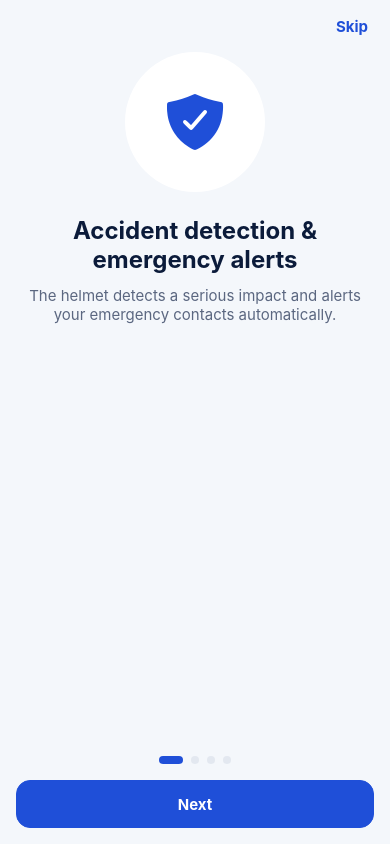
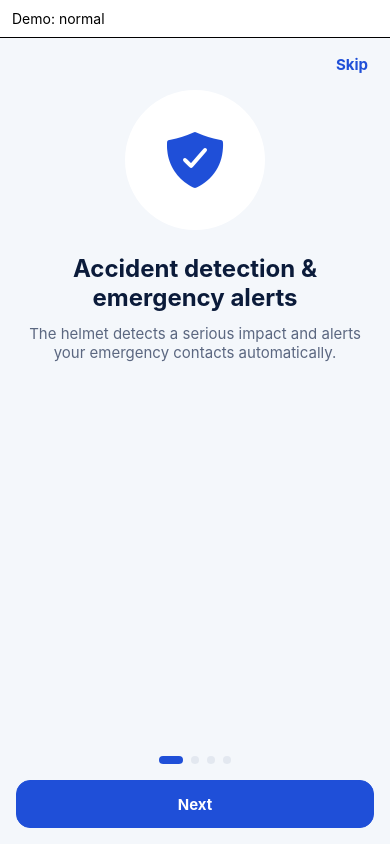
Before and after one commit to KishikaSingh/Kavach, a React Native app in the folder frontend/: screen /Alerts in a window 390 px wide. Built offline with nearby package versions, Linux system fonts and the light colour scheme; what expo-notifications would draw is missing.

Commit message:
Add DemoControlsBar component and render it in App

```diff
--- a/frontend/App.js
+++ b/frontend/App.js
@@ -2,11 +2,13 @@ import React from 'react';
 import { StatusBar } from 'expo-status-bar';
 import { SafeAreaProvider } from 'react-native-safe-area-context';
 import AppNavigator from './src/navigation/AppNavigator';
+import DemoControlsBar from './src/components/DemoControlsBar';
 
 export default function App() {
   return (
     <SafeAreaProvider>
       <StatusBar style="dark" />
+      <DemoControlsBar />
       <AppNavigator />
     </SafeAreaProvider>
   );
--- /dev/null
+++ b/frontend/src/components/DemoControlsBar.js
@@ -0,0 +1,57 @@
+// DemoControlsBar: simple demo mode controls UI
+// Shows current demo scenario and provides a button to cycle through scenarios.
+
+import React from 'react';
+import { View, Text, TouchableOpacity, StyleSheet } from 'react-native';
+import { colors, radius } from '../constants/theme.js';
+import { useDemoControls } from '../hooks/useDemoControls.js';
+
+export default function DemoControlsBar() {
+  const { isDemo, scenario, scenarios, setScenario } = useDemoControls();
+
+  if (!isDemo) return null;
+
+  const nextScenario = () => {
+    if (!scenarios?.length) return;
+    const currentIndex = scenarios.indexOf(scenario);
+    const nextIndex = (currentIndex + 1) % scenarios.length;
+    setScenario(scenarios[nextIndex]);
+  };
+
+  return (
+    <View style={styles.bar} accessibilityLabel="Demo Controls Bar">
+      <Text style={styles.label}>Demo: {scenario || 'none'}</Text>
+      <TouchableOpacity onPress={nextScenario} style={styles.button} accessibilityLabel="Next Demo Scenario">
+        <Text style={styles.buttonText}>Next</Text>
+      </TouchableOpacity>
+    </View>
+  );
+}
+
+const styles = StyleSheet.create({
+  bar: {
+    flexDirection: 'row',
+    alignItems: 'center',
+    justifyContent: 'space-between',
+    backgroundColor: colors.grayLight,
+    paddingHorizontal: 12,
+    paddingVertical: 6,
+    borderBottomWidth: 1,
+    borderColor: colors.gray,
+  },
+  label: {
+    color: colors.black,
+    fontSize: 14,
+  },
+  button: {
+    backgroundColor: colors.blue,
+    borderRadius: radius.pill,
+    paddingHorizontal: 12,
+    paddingVertical: 4,
+  },
+  buttonText: {
+    color: colors.white,
+    fontWeight: '600',
+    fontSize: 14,
+  },
+});
```
